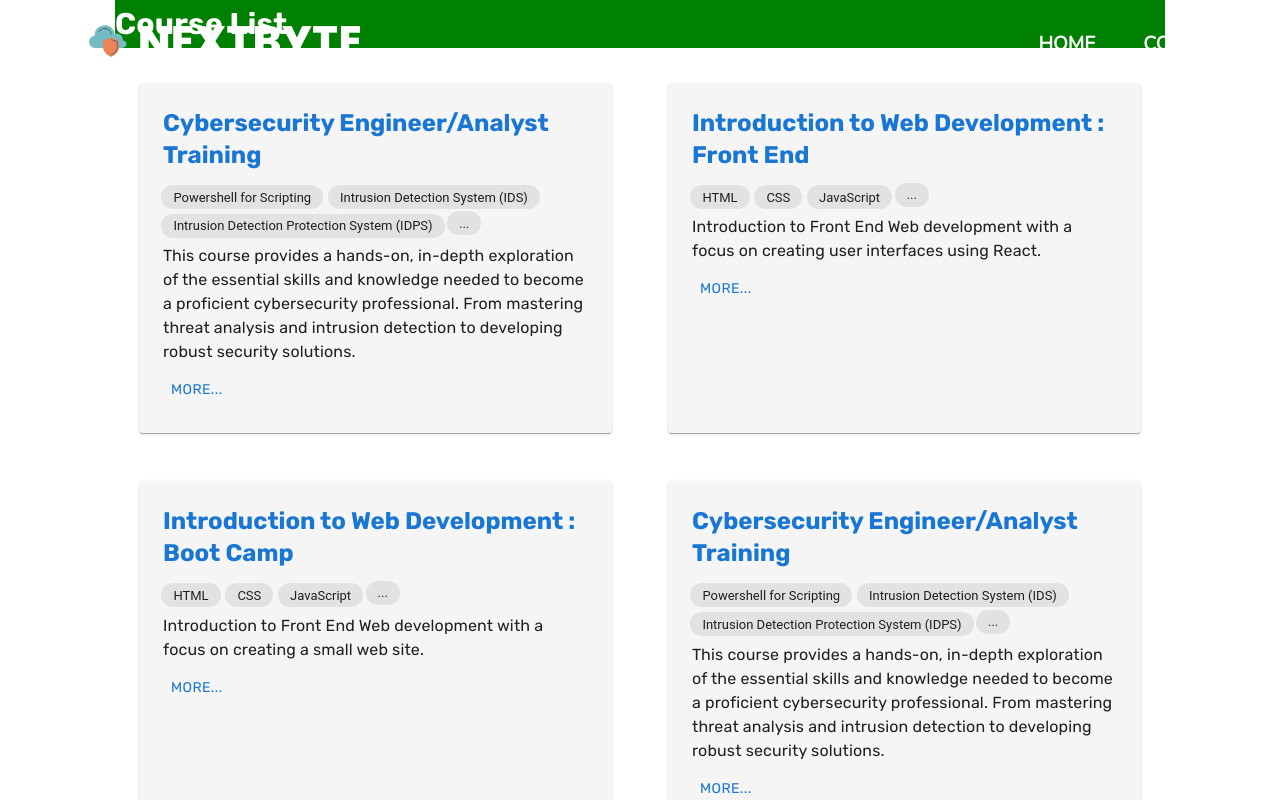
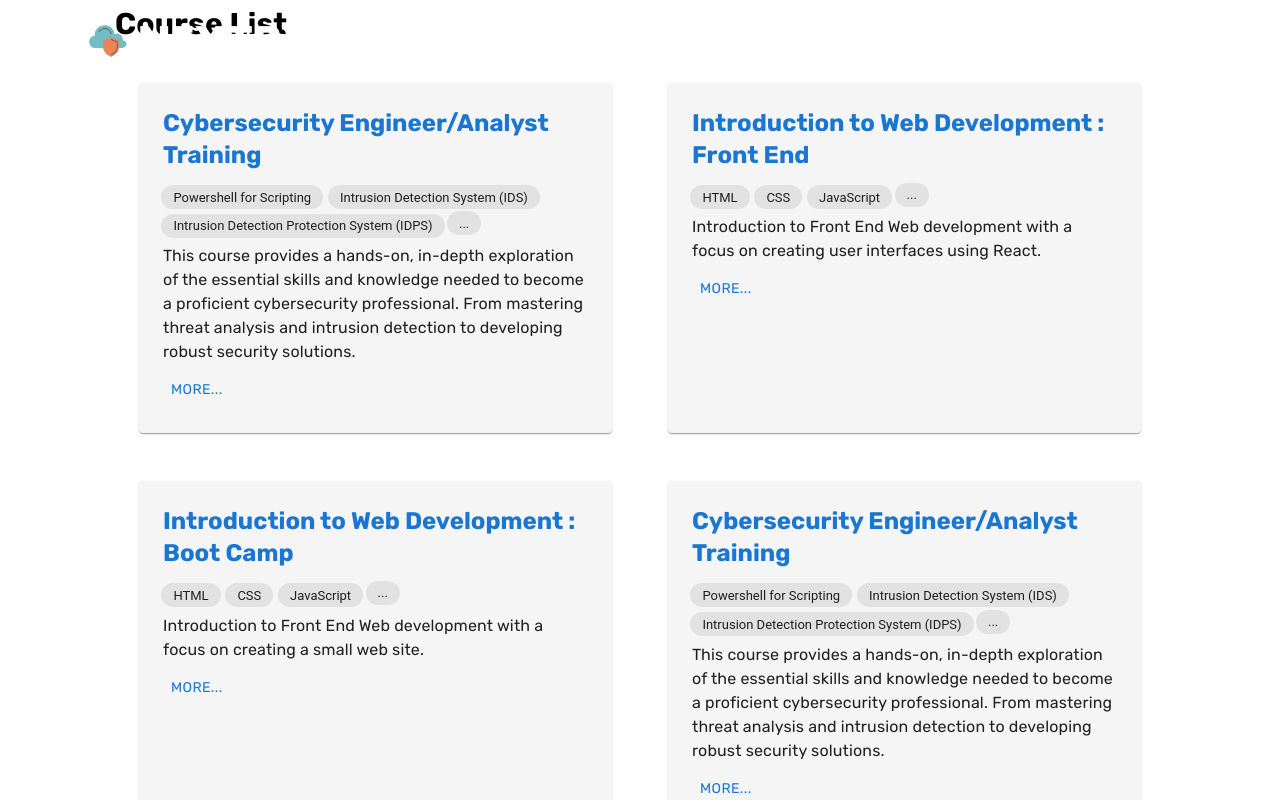
Before and after one commit to dellydel/student-tracker, a React (Create React App) app in the folder front-end/: page /courses in a window 1280 px wide. Shown: the top 800 px of the page. Built offline with nearby package versions, Linux system fonts and the light colour scheme.

Commit message:
courseList Header Removal done

```diff
--- a/front-end/src/pages/Courses.js
+++ b/front-end/src/pages/Courses.js
@@ -10,9 +10,8 @@ const Courses = () => {
 				variant="h6"
 				gutterBottom
 				sx={{
-					background: "green",
 					fontSize: 30,
-					color: "white",
+					color: "black",
 					fontWeight: 600,
 				}}
 			>
```
